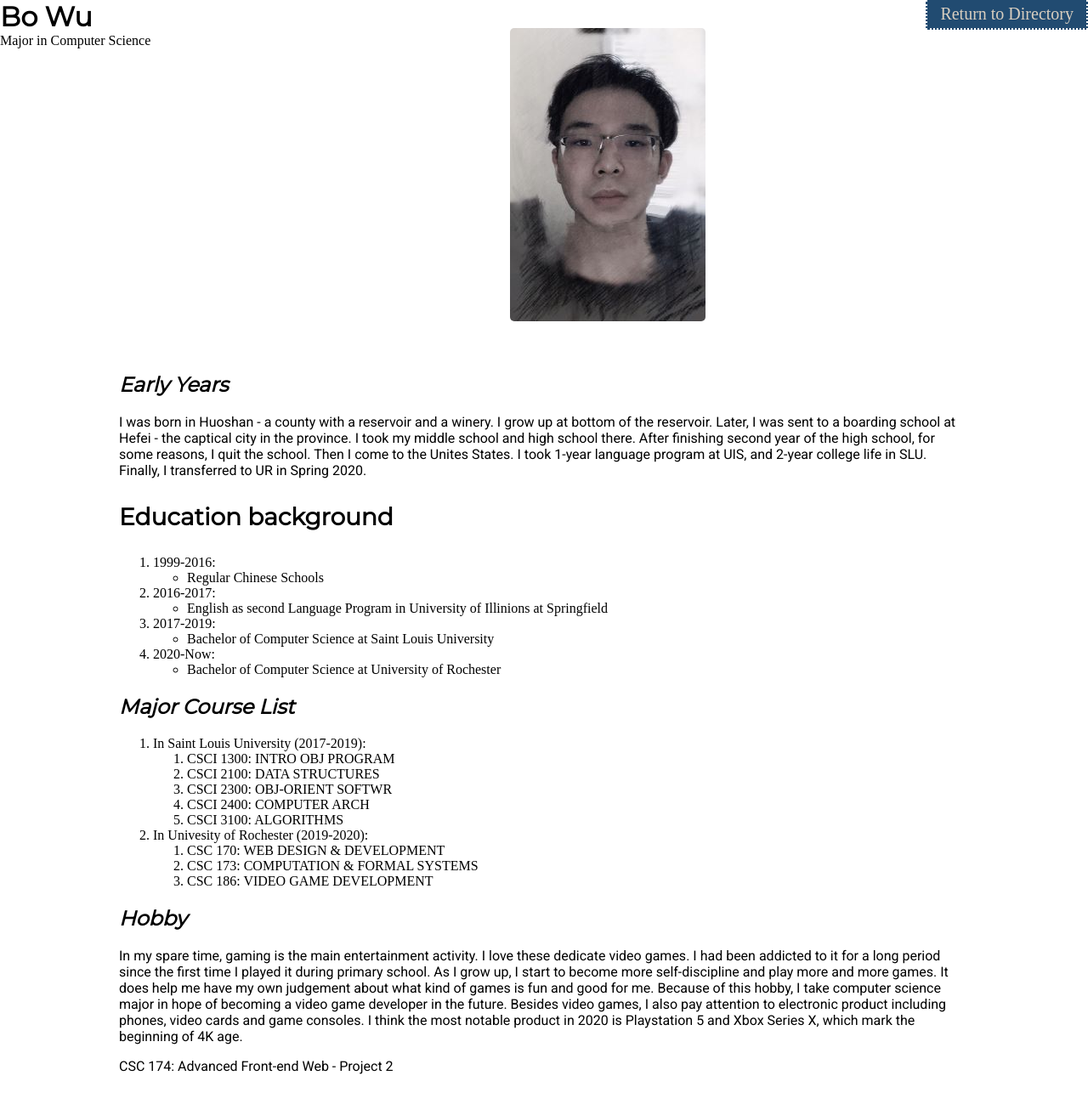
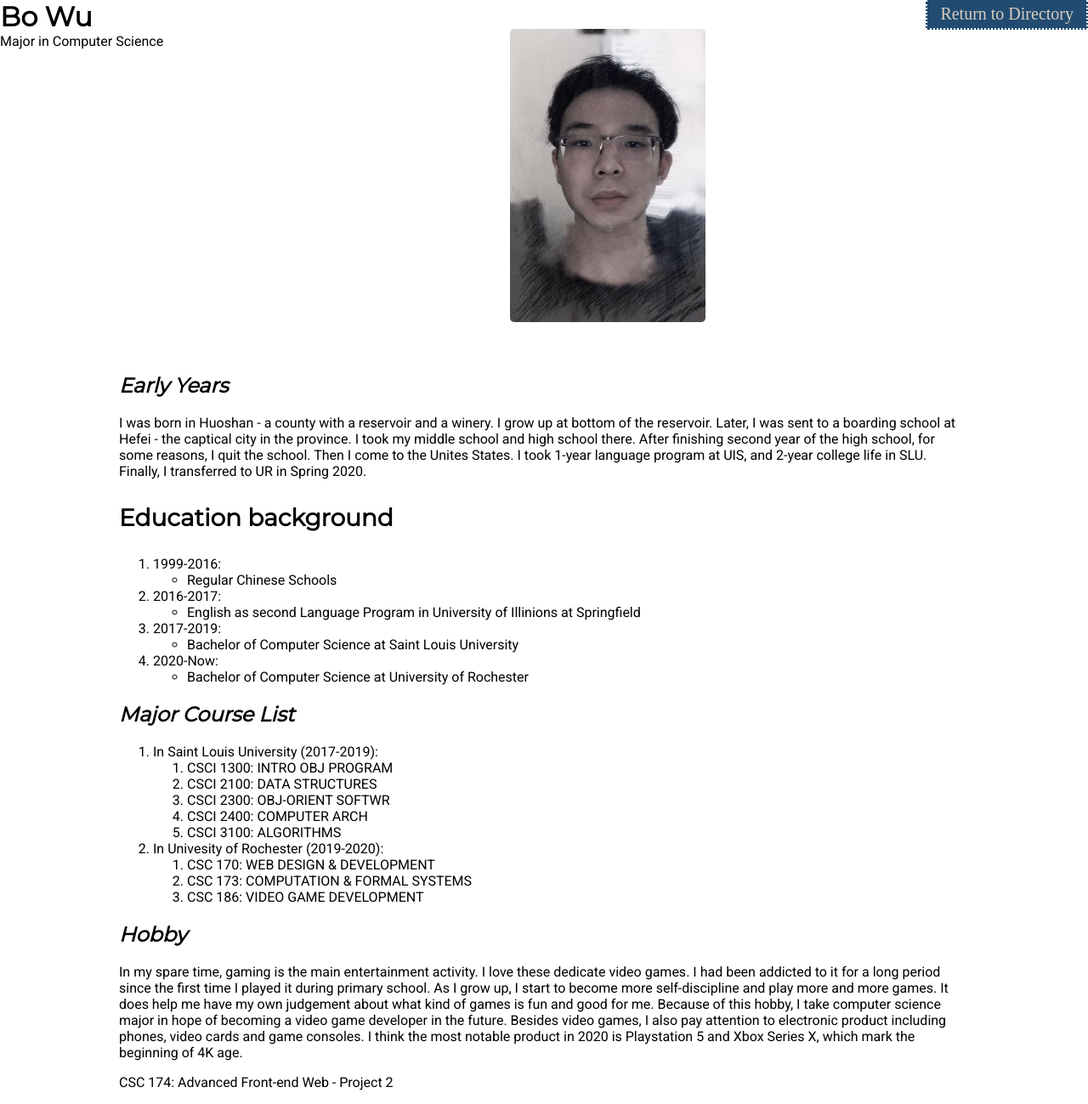
Before and after one commit to jalhadab/project5, a PHP site: page /bo.php in a window 1280 px wide. Shown: the whole page at 85% size. Before the commit the page ends 1264 px from the top, so only its background shows below. Run offline with PHP 8.4, Linux system fonts and the light colour scheme; data that the repository does not hold is empty.

Commit message:
Fonts now apply to divs

```diff
--- a/css/style.css
+++ b/css/style.css
@@ -19,7 +19,7 @@ h1, h2, h3{
 	font-family: 'Montserrat', sans-serif;
 }
 
-p {
+p, div {
 	font-family: 'Roboto', sans-serif;
 }
 
```
